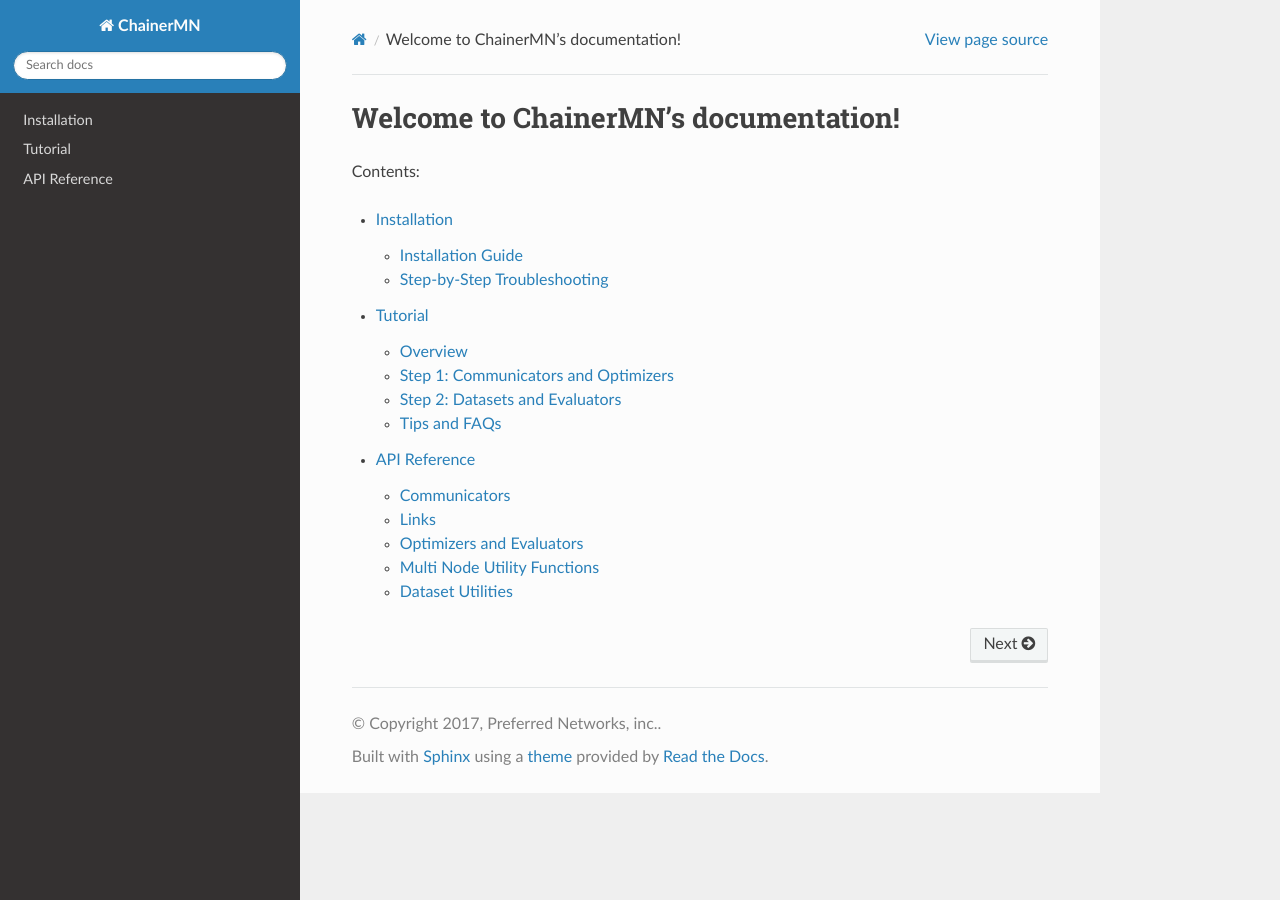
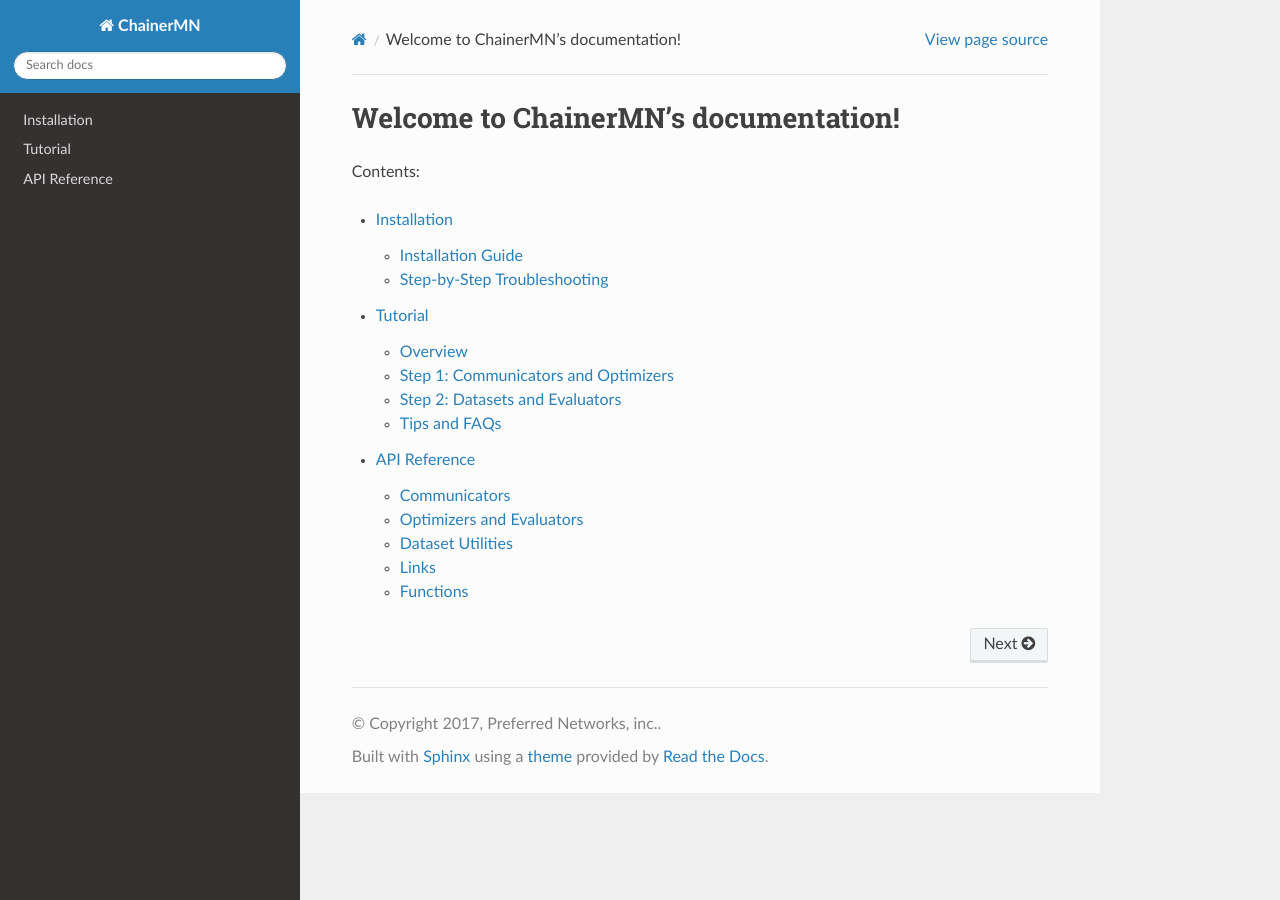
Before and after one commit to chainer/chainermn, a Sphinx documentation site: the page built from docs/source/index.rst, in a window 1280 px wide. Built offline with Sphinx 7.4.7 and the Read the Docs theme 2.0.0, drawn with Linux system fonts in a browser that asks for light colours; some of the changed lines change nothing that is shown.

Commit message:
Refactor API reference

```diff
--- a/docs/source/reference/index.rst
+++ b/docs/source/reference/index.rst
@@ -10,6 +10,20 @@
 .. autofunction:: create_communicator
 
 
+Optimizers and Evaluators
+~~~~~~~~~~~~~~~~~~~~~~~~~
+
+.. autofunction:: create_multi_node_optimizer
+.. autofunction:: create_multi_node_evaluator
+
+
+Dataset Utilities
+~~~~~~~~~~~~~~~~~
+
+.. autofunction:: scatter_dataset
+.. autofunction:: chainermn.datasets.create_empty_dataset
+
+
 Links
 ~~~~~
 
@@ -18,23 +32,10 @@
 .. autoclass:: chainermn.links.MultiNodeBatchNormalization
 
 
-Optimizers and Evaluators
-~~~~~~~~~~~~~~~~~~~~~~~~~
 
-.. autofunction:: create_multi_node_optimizer
-.. autofunction:: create_multi_node_evaluator
-
-
-Multi Node Utility Functions
-~~~~~~~~~~~~~~~~~~~~~~~~~~~~
+Functions
+~~~~~~~~~
 
 .. autofunction:: chainermn.functions.send
 .. autofunction:: chainermn.functions.recv
 .. autofunction:: chainermn.functions.pseudo_connect
-
-
-Dataset Utilities
-~~~~~~~~~~~~~~~~~
-
-.. autofunction:: scatter_dataset
-.. autofunction:: chainermn.datasets.create_empty_dataset
```
